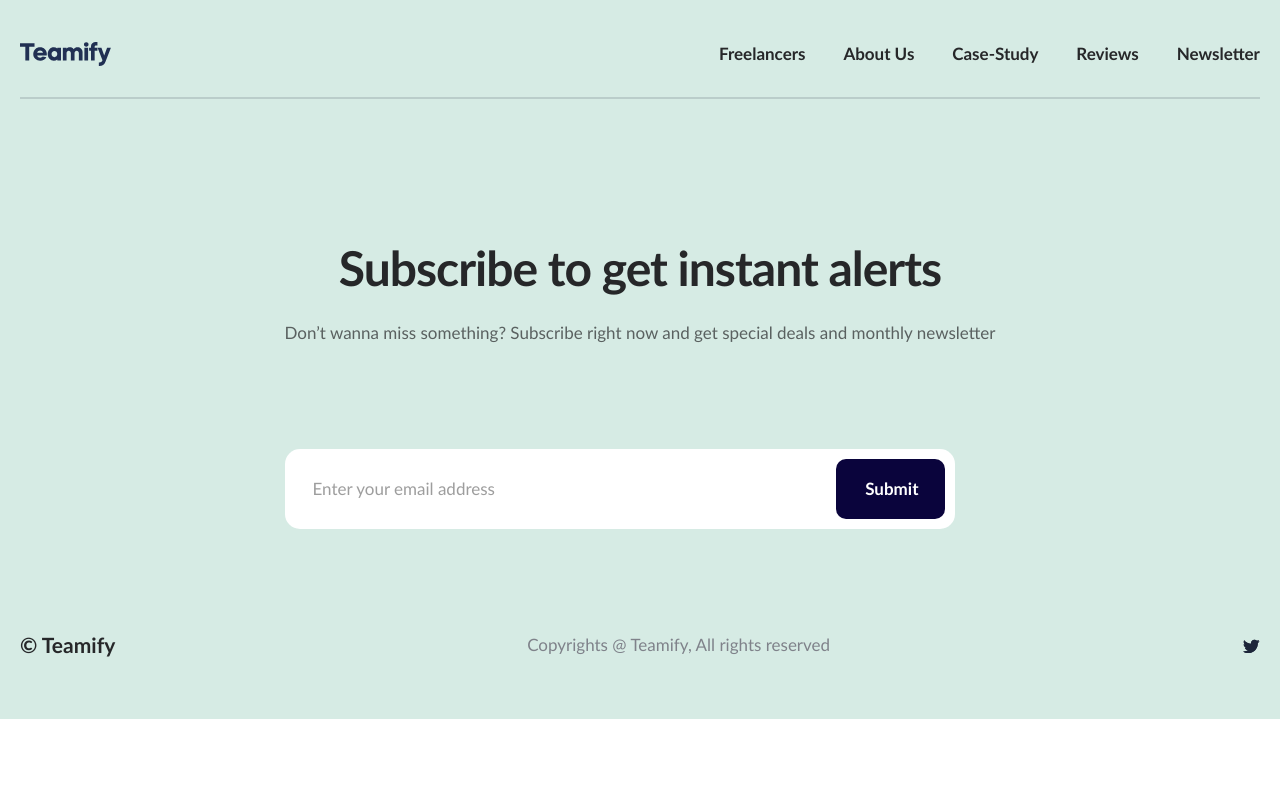
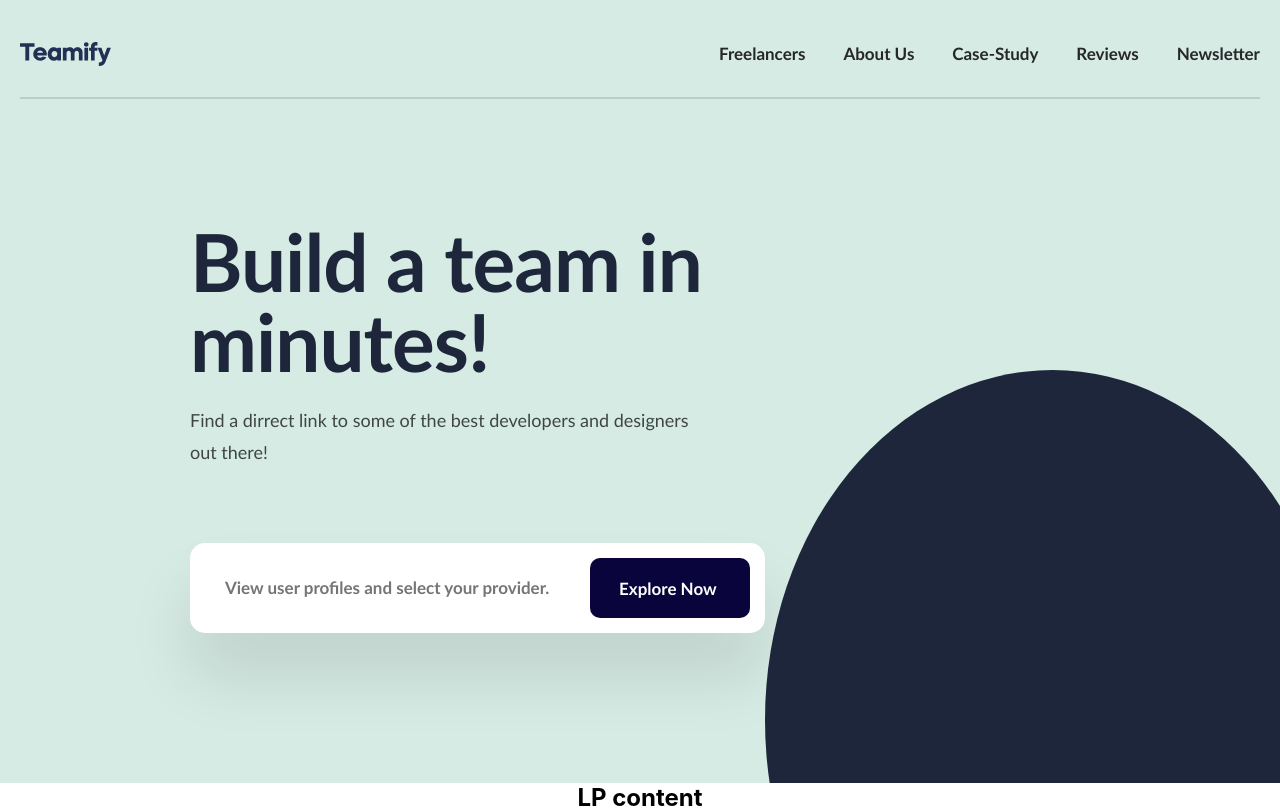
Before and after one commit to dima-leveret/CodeaddictRecruitmentTask, a React (Create React App) app in the folder crt-app/: page / in a window 1280 px wide. Shown: the top 808 px of the page. Built offline with nearby package versions, Linux system fonts and the light colour scheme.

Commit message:
creacted component Landing page, staeted with upper part of the page

```diff
--- a/crt-app/src/App.js
+++ b/crt-app/src/App.js
@@ -2,12 +2,14 @@ import React from "react";
 import './App.css';
 
 import NavBar from './components/NavBar';
-import SubscribeFooter from './components/Subscribe-Footer'
+import SubscribeFooter from './components/Subscribe-Footer';
+import LandingPageMain from './components/landing-page/LP-main'
 
 function App() {
   return (
     <div className="App">
       <NavBar/>
+      <LandingPageMain/>
       <SubscribeFooter/>
     </div>
   );
--- /dev/null
+++ b/crt-app/src/components/landing-page/LP-content.js
@@ -0,0 +1,13 @@
+import React from 'react';
+
+import '../../style/landing-page/LP-content.css'
+
+function LandingPageContect() {
+    return (
+        <div>
+            <h2>LP content</h2>
+        </div>
+    )
+}
+
+export default LandingPageContect;
--- /dev/null
+++ b/crt-app/src/components/landing-page/LP-main.js
@@ -0,0 +1,17 @@
+import React from "react";
+
+import LendingPageUp from './LP-up';
+import LandingPageContect from './LP-content';
+
+import '../../style/landing-page/LP-main.css'
+
+function LandingPageMain () {
+    return(
+        <div className='landing-page'>
+            <LendingPageUp/>
+            <LandingPageContect/>
+        </div>
+    )
+}
+
+export default LandingPageMain;
--- /dev/null
+++ b/crt-app/src/components/landing-page/LP-up.js
@@ -0,0 +1,32 @@
+import React from 'react';
+
+import '../../style/landing-page/LP-up.css'
+
+class LendingPageUp extends React.Component {
+
+
+    render() {
+        return(
+            <div className='LP-up' >
+                <div className='LP-up-container'>
+                    <h2>Build a team in minutes!</h2>
+                    <p>Find a dirrect link to some of the best developers and designers out there!</p>
+                    <form className='explore-input-container'>
+                        <input
+                        type='text'
+                        placeholder='View user profiles and select your provider.'
+                        id='explore'
+                        name='inputValue'
+                        />
+                        <label
+                        htmlFor='explore'
+                        >Explore Now</label>
+                    </form>
+                </div>
+                <div className='circle' />
+            </div>
+        )
+    }
+}
+
+export default LendingPageUp;
--- a/crt-app/src/style/NavBar.css
+++ b/crt-app/src/style/NavBar.css
@@ -7,6 +7,8 @@ header {
     width: 100%;
     background-color: #d6ebe4;
     padding: 39px 10px 0;
+    position: fixed;
+    z-index: 1000;
 }
 
 .header-container {
@@ -78,7 +80,7 @@ header > hr {
         flex-direction: column;
         top: 0;
         left: 0;
-        z-index: 100;
+        z-index: 1000;
         align-items: center;
         margin-top: 93px;
         background-color: #d6ebe4;
@@ -94,7 +96,7 @@ header > hr {
         flex-direction: column;
         top: 0;
         left: 0;
-        z-index: 100;
+        z-index: 1000;
         align-items: center;
         margin-top: 93px;
         background-color: #d6ebe4;
--- /dev/null
+++ b/crt-app/src/style/landing-page/LP-main.css
@@ -0,0 +1,8 @@
+.landing-page {
+    display: flex;
+    flex-direction: column;
+    align-items: center;
+    max-width: 1440px;
+    width: 100%;
+    margin-top: 99px;
+}
--- /dev/null
+++ b/crt-app/src/style/landing-page/LP-up.css
@@ -0,0 +1,89 @@
+.LP-up {
+    display: flex;
+    justify-content: center;
+    max-width: 1440px;
+    width: 100%;
+    padding: 0 10px;
+    background-color: #d6ebe4;
+    overflow: hidden;
+}
+
+.LP-up-container {
+    max-width: 1240px;
+    width: 100%;
+    margin: 122px 0 150px 180px;
+}
+
+.LP-up-container > h2 {
+    max-width: 526px;
+    width: 100%;
+    color: #1d263a;
+    font-family: 'Gill Sans', 'Gill Sans MT', Calibri, 'Trebuchet MS', sans-serif;
+    font-size: 80px;
+    font-weight: bold;
+    line-height: 1;
+    letter-spacing: -1px;
+}
+
+.LP-up-container > p {
+    max-width: 500px;
+    width: 100%;
+    font-family: 'Gill Sans', 'Gill Sans MT', Calibri, 'Trebuchet MS', sans-serif;
+    opacity: 0.7;
+    font-size: 18px;
+    line-height: 1.78;
+    letter-spacing: normal;
+    color: #000000;
+    margin-top: 23px;
+}
+
+.explore-input-container {
+    display: flex;
+    justify-content: center;
+    max-width: 596px;
+    width: 100%;
+    height: 90px;
+    margin: 75px 0 0 0;
+    padding: 15px 15px 15px 35px;
+    border-radius: 15px;
+    box-shadow: 0 44px 64px 0 rgba(0, 0, 0, 0.1);
+    background-color: #ffffff;
+}
+
+.explore-input-container > input {
+    width: 100%;
+    border: none;
+    font-family: 'Gill Sans', 'Gill Sans MT', sans-serif;
+    font-weight: bold;
+    font-size: 17px;
+    line-height: 1.76;
+    color: #262729;
+    outline: none;
+}
+
+.explore-input-container > label {
+    border: none;
+    font-family: 'Gill Sans', 'Gill Sans MT', sans-serif;
+    max-width: 160px;
+    width: 100%;
+    height: 60px;
+    padding: 16px 28px 14px 29px;
+    border-radius: 10px;
+    background-color: #0a043c;
+    color: #ffffff;
+    font-size: 17px;
+    font-weight: bold;
+    line-height: 1.76;
+    cursor: pointer;
+}
+
+.circle {
+    max-width: 1000px;
+    width: 100%;
+    height: 700px;
+    background-color: #1d263a;
+    align-self: flex-end;
+    border-radius: 50%;
+    margin-right: -70px ;
+    margin-bottom: -287px ;
+}
```
Also changed, not shown: crt-app/src/img/header-striped-circle.svg (added), crt-app/src/style/landing-page/LP-content.css (added).
